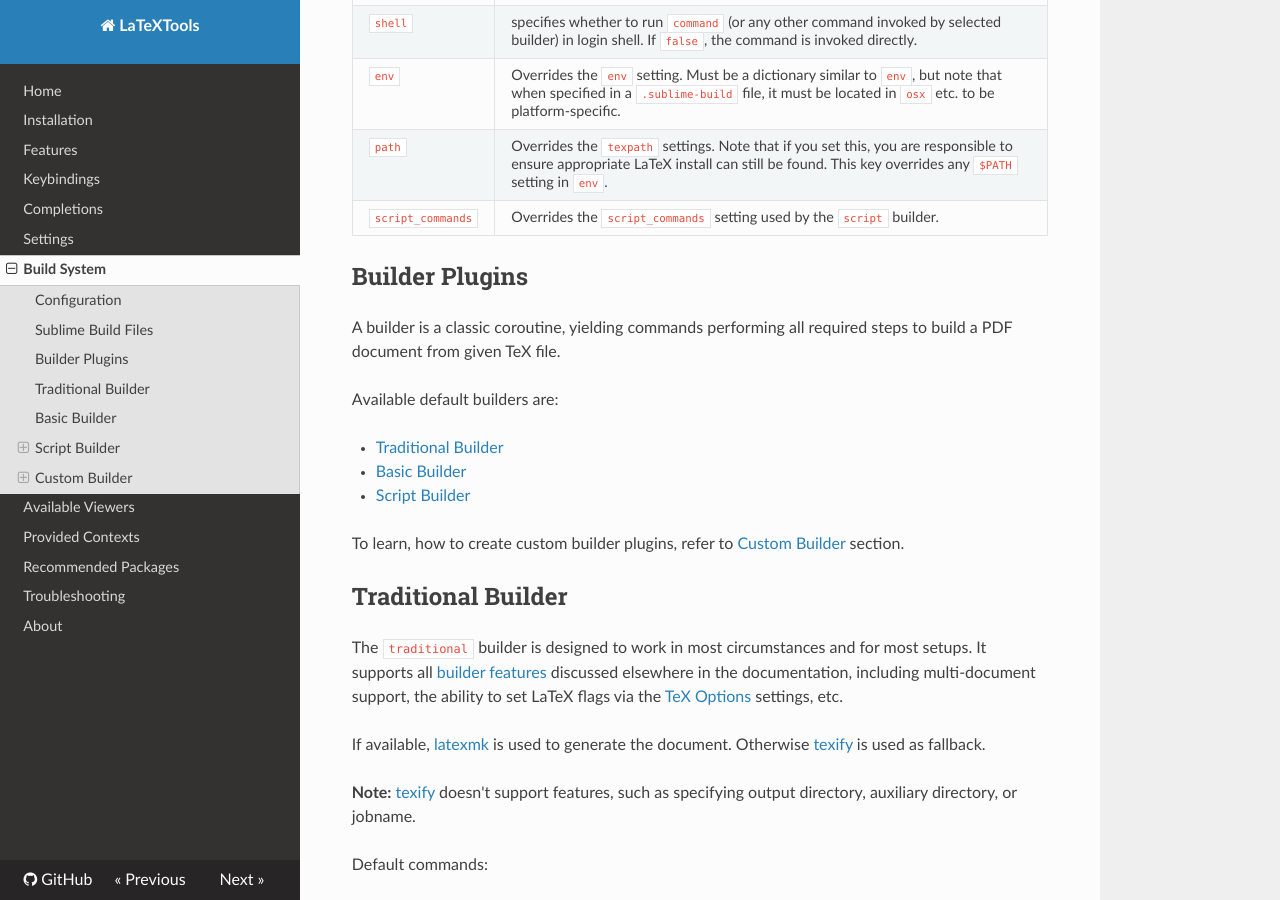
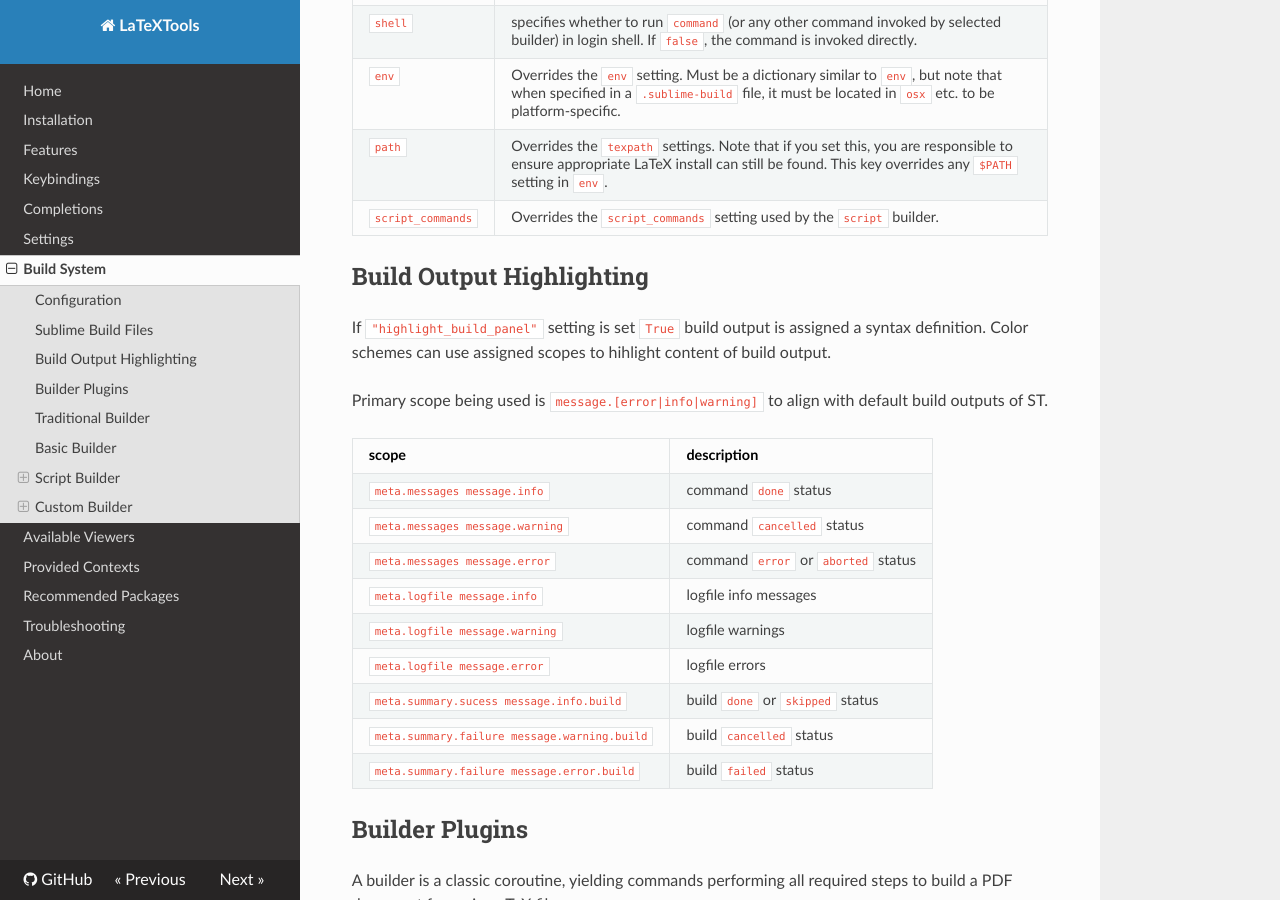
Before and after one commit to SublimeText/LaTeXTools, an MkDocs documentation site: the page built from docs/buildsystem.md, in a window 1280 px wide and 900 px high, scrolled down 2070 px. Built offline with MkDocs 1.6.1, drawn with Linux system fonts in a browser that asks for light colours; nearby versions of some CDN libraries.

Commit message:
Refactor build output highlighting
This commit...

1. renames build output syntax definition from "LaTeXTools Console"
   to "LaTeXTools Build Output"
2. adjusts scopes to `message.[info|warning|error]` to align with ST's
   syntax test output syntax definition.

```diff
--- a/docs/buildsystem.md
+++ b/docs/buildsystem.md
@@ -78,6 +78,24 @@ LaTeXTools specific parameters:
 | `env`             | Overrides the `env` setting. Must be a dictionary similar to `env`, but note that when specified in a `.sublime-build` file, it must be located in `osx` etc. to be platform-specific.
 | `path`            | Overrides the `texpath` settings. Note that if you set this, you are responsible to ensure appropriate LaTeX install can still be found. This key overrides any `$PATH` setting in `env`.
 | `script_commands` | Overrides the `script_commands` setting used by the `script` builder.
+
+## Build Output Highlighting
+
+If `"highlight_build_panel"` setting is set `True` build output is assigned a syntax definition. Color schemes can use assigned scopes to hihlight content of build output.
+
+Primary scope being used is `message.[error|info|warning]` to align with default build outputs of ST.
+
+| scope                                        | description
+| -------------------------------------------- | ----------------------------
+| `meta.messages message.info`                 | command `done` status
+| `meta.messages message.warning`              | command `cancelled` status
+| `meta.messages message.error`                | command `error` or `aborted` status
+| `meta.logfile message.info`                  | logfile info messages
+| `meta.logfile message.warning`               | logfile warnings
+| `meta.logfile message.error`                 | logfile errors
+| `meta.summary.sucess message.info.build`     | build `done` or `skipped` status
+| `meta.summary.failure message.warning.build` | build `cancelled` status
+| `meta.summary.failure message.error.build`   | build `failed` status
 
 ## Builder Plugins
 
```
Also changed, not shown: 4 other files.
